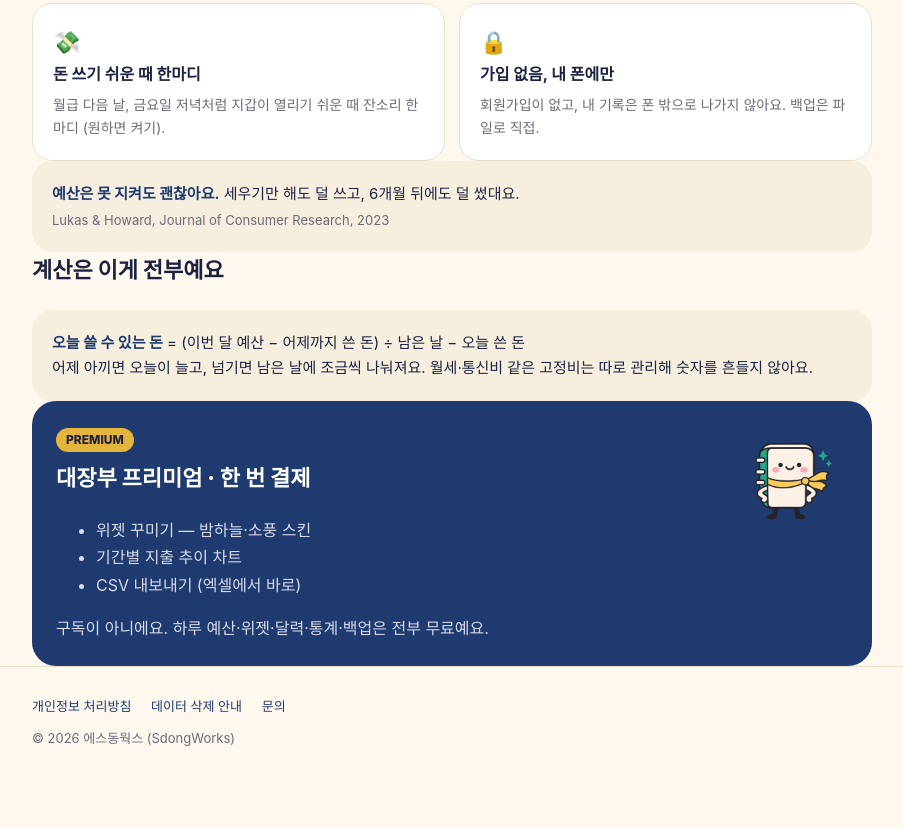
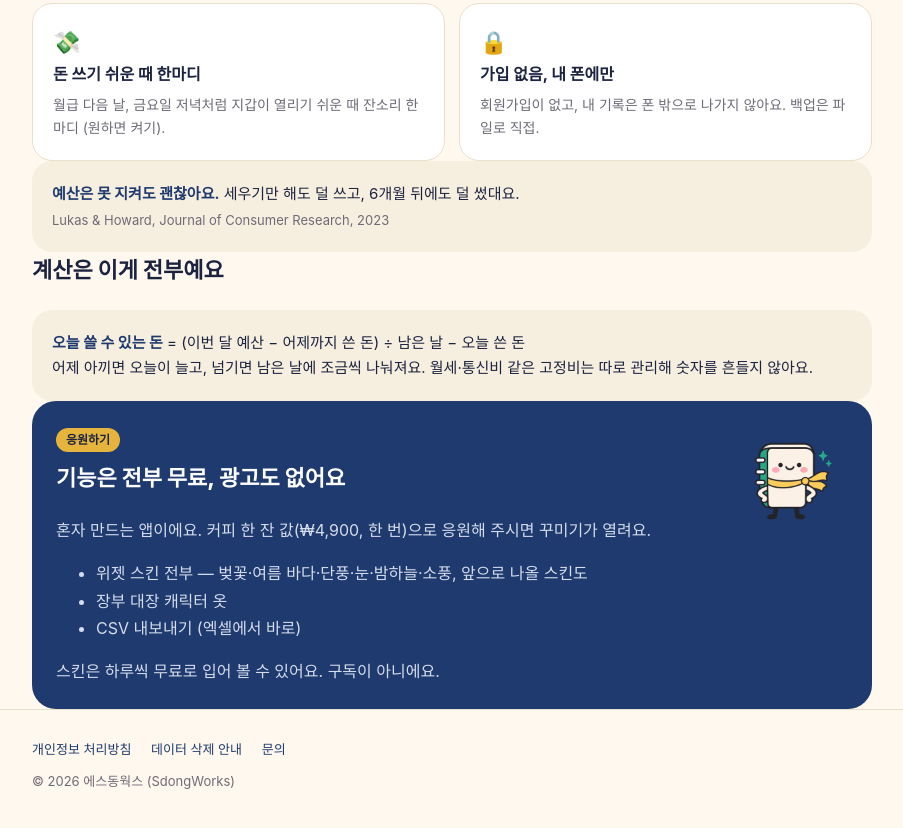
Before and after one commit to sdongworks/slippic-pages, a plain HTML site: page index.html in a window 1280 px wide. Shown: the part 1159-1987 px from the top of the page, without its empty margins (188-1091 px from the left). Before the commit the page ends 1956 px from the top, so only its background shows below. Drawn offline with Linux system fonts and the light colour scheme.

Commit message:
docs: 랜딩 — 프리미엄 → 대장부 응원하기, 기능 전부 무료·광고 없음
Co-Authored-By: Claude Opus 5.5 <noreply@anthropic.com>

```diff
--- a/index.html
+++ b/index.html
@@ -104,14 +104,15 @@
 <section class="wrap">
   <div class="premium">
     <img class="char" src="character.png" alt="장부 대장 캐릭터" />
-    <span class="tag">PREMIUM</span>
-    <h2>대장부 프리미엄 · 한 번 결제</h2>
+    <span class="tag">응원하기</span>
+    <h2>기능은 전부 무료, 광고도 없어요</h2>
+    <p style="color:#D6DCEC">혼자 만드는 앱이에요. 커피 한 잔 값(₩4,900, 한 번)으로 응원해 주시면 꾸미기가 열려요.</p>
     <ul>
-      <li>위젯 꾸미기 — 밤하늘·소풍 스킨</li>
-      <li>기간별 지출 추이 차트</li>
+      <li>위젯 스킨 전부 — 벚꽃·여름 바다·단풍·눈·밤하늘·소풍, 앞으로 나올 스킨도</li>
+      <li>장부 대장 캐릭터 옷</li>
       <li>CSV 내보내기 (엑셀에서 바로)</li>
     </ul>
-    <p style="color:#D6DCEC;margin:0">구독이 아니에요. 하루 예산·위젯·달력·통계·백업은 전부 무료예요.</p>
+    <p style="color:#D6DCEC;margin:0">스킨은 하루씩 무료로 입어 볼 수 있어요. 구독이 아니에요.</p>
   </div>
 </section>
 
```
